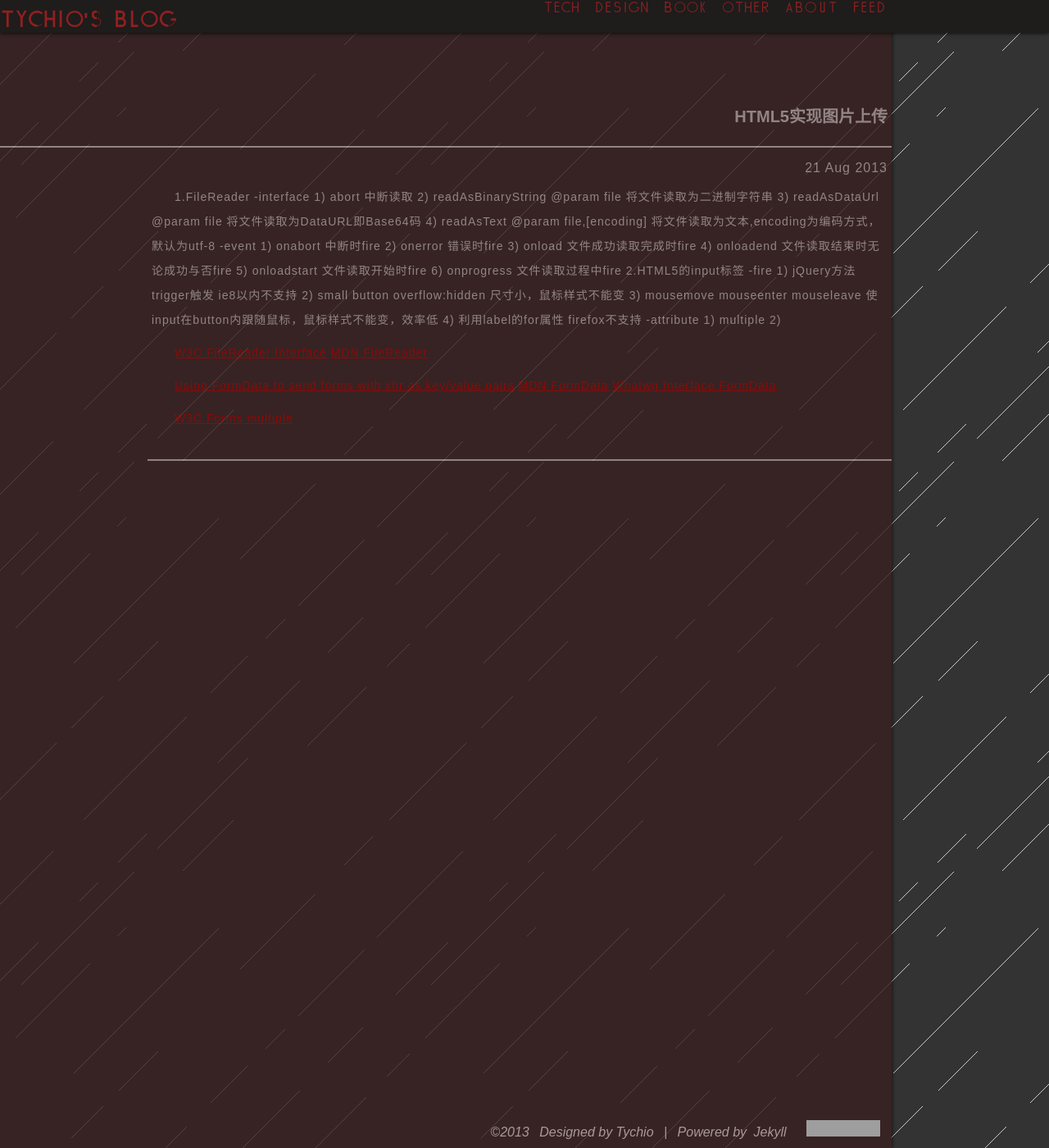
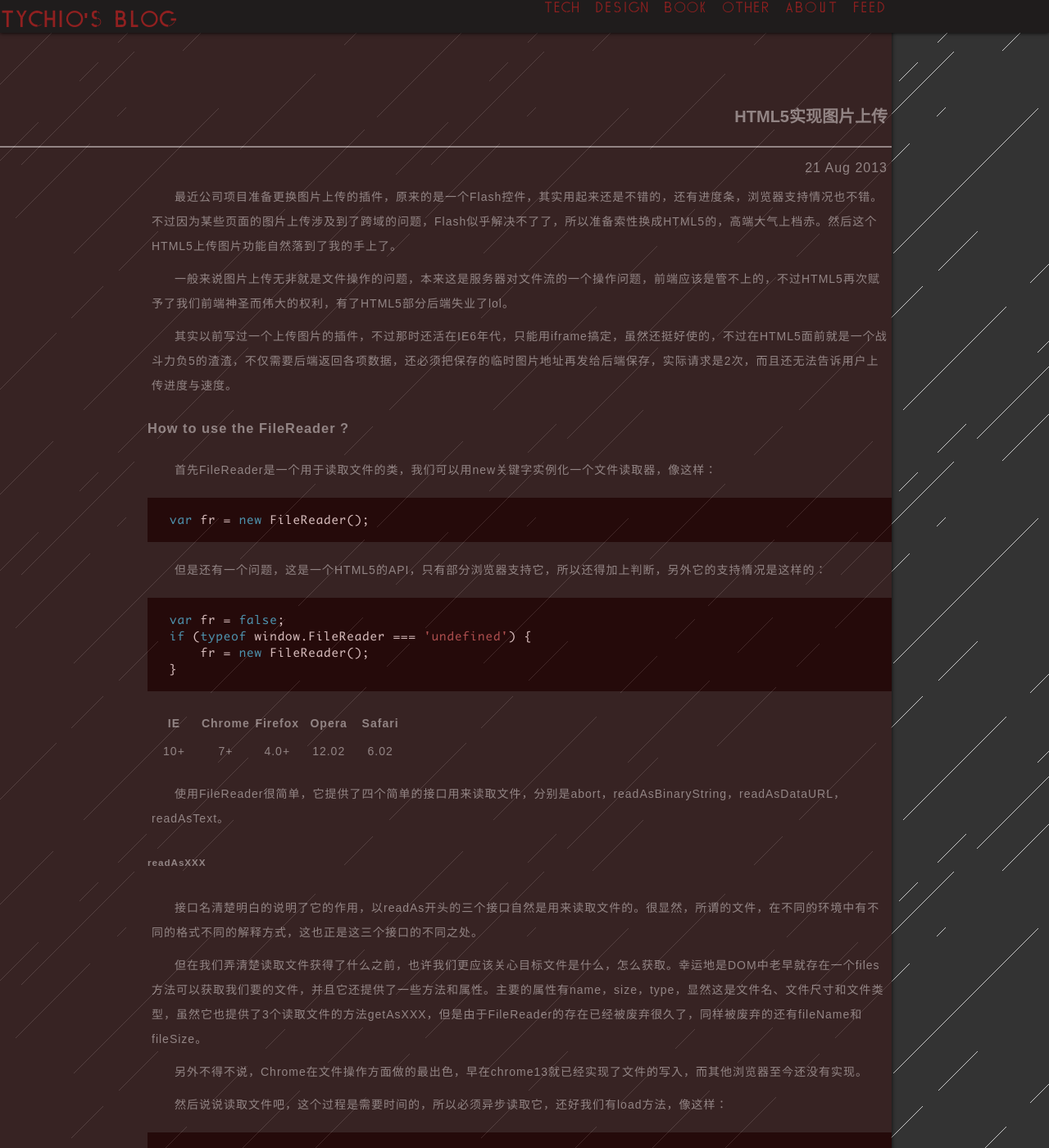
Before and after one commit to tychio/old_blog, a Jekyll site: the page built from _posts/2013-08-21-html5-upload-file.md, in a window 1280 px wide and 1400 px high. Shown: the whole window at 82% size. Built offline with Jekyll 4.4.1, drawn with Linux system fonts in a browser that asks for light colours; some web fonts are replaced; Markdown is read by kramdown in place of the engine named in the settings; comment, search, counter and statistics services are not loaded; some of the changed text lies outside the part shown; grey boxes are pictures that could not be loaded.

Commit message:
write blog

```diff
--- a/_posts/2013-08-21-html5-upload-file.md
+++ b/_posts/2013-08-21-html5-upload-file.md
@@ -5,6 +5,77 @@
 category: Tech
 ---
 
+最近公司项目准备更换图片上传的插件，原来的是一个Flash控件，其实用起来还是不错的，还有进度条，浏览器支持情况也不错。不过因为某些页面的图片上传涉及到了跨域的问题，Flash似乎解决不了了，所以准备索性换成HTML5的，高端大气上档赤。然后这个HTML5上传图片功能自然落到了我的手上了。
+
+一般来说图片上传无非就是文件操作的问题，本来这是服务器对文件流的一个操作问题，前端应该是管不上的，不过HTML5再次赋予了我们前端神圣而伟大的权利，有了HTML5部分后端失业了lol。
+
+其实以前写过一个上传图片的插件，不过那时还活在IE6年代，只能用iframe搞定，虽然还挺好使的，不过在HTML5面前就是一个战斗力负5的渣渣，不仅需要后端返回各项数据，还必须把保存的临时图片地址再发给后端保存，实际请求是2次，而且还无法告诉用户上传进度与速度。
+
+### How to use the FileReader ? ###
+
+首先FileReader是一个用于读取文件的类，我们可以用new关键字实例化一个文件读取器，像这样：
+
+    var fr = new FileReader();
+
+但是还有一个问题，这是一个HTML5的API，只有部分浏览器支持它，所以还得加上判断，另外它的支持情况是这样的：
+
+    var fr = false;
+    if (typeof window.FileReader === 'undefined') {
+        fr = new FileReader();
+    }
+
+---
+<table style="text-align: center;">
+    <tr>
+        <th width="20%">IE</th>
+        <th width="20%">Chrome</th>
+        <th width="20%">Firefox</th>
+        <th width="20%">Opera</th>
+        <th width="20%">Safari</th>
+    </tr>
+    <tr>
+        <td>10+</td>
+        <td>7+</td>
+        <td>4.0+</td>
+        <td>12.02</td>
+        <td>6.02</td>
+    </tr>
+</table>
+---
+
+使用FileReader很简单，它提供了四个简单的接口用来读取文件，分别是abort，readAsBinaryString，readAsDataURL，readAsText。
+
+##### readAsXXX #####
+
+接口名清楚明白的说明了它的作用，以readAs开头的三个接口自然是用来读取文件的。很显然，所谓的文件，在不同的环境中有不同的格式不同的解释方式，这也正是这三个接口的不同之处。
+
+但在我们弄清楚读取文件获得了什么之前，也许我们更应该关心目标文件是什么，怎么获取。幸运地是DOM中老早就存在一个files方法可以获取我们要的文件，并且它还提供了一些方法和属性。主要的属性有name，size，type，显然这是文件名、文件尺寸和文件类型，虽然它也提供了3个读取文件的方法getAsXXX，但是由于FileReader的存在已经被废弃很久了，同样被废弃的还有fileName和fileSize。
+
+另外不得不说，Chrome在文件操作方面做的最出色，早在chrome13就已经实现了文件的写入，而其他浏览器至今还没有实现。
+
+然后说说读取文件吧，这个过程是需要时间的，所以必须异步读取它，还好我们有load方法，像这样：
+
+    var fr = false;
+    if (typeof window.FileReader === 'undefined') {
+        fr = new FileReader();
+        fr.readAsXXX(document.getElementById('input_file').files[0]);
+        fr.onload = function (p_fr) {
+            console.log(p_fr.target.result);
+        };
+    }
+
+###### readAsBinaryString ######
+
+readAsBinaryString的result应该是一个二进制流，而log出的结果是一个夹杂着乱码符号的文本，里面还能看到图片是用PS保存的之类的信息。
+
+###### readAsDataURL ######
+
+readAsDataURL的result则是一个Base64的图片代码，可以直接放入HTML的img标签的属性src上。
+
+###### readAsText ######
+
+
+##### Abort #####
 1.FileReader
   -interface
     1) abort 中断读取
@@ -27,10 +98,14 @@
   -attribute
     1) multiple
     2)
+3.FormData
+    1) append 添加一个parameter
+    2)
 
 
 [W3C FileReader Interface](http://www.w3.org/TR/FileAPI/)
 [MDN FileReader](https://developer.mozilla.org/en-US/docs/Web/API/FileReader?redirectlocale=en-US&redirectslug=DOM%2FFileReader)
+[MDN DOM Files](https://developer.mozilla.org/en-US/docs/Web/API/File)
 
 [Using FormData to send forms with xhr as key/value pairs](http://robertnyman.com/2013/02/11/using-formdata-to-send-forms-with-xhr-as-keyvalue-pairs/)
 [MDN FormData](https://developer.mozilla.org/en-US/docs/Web/API/FormData)
```
